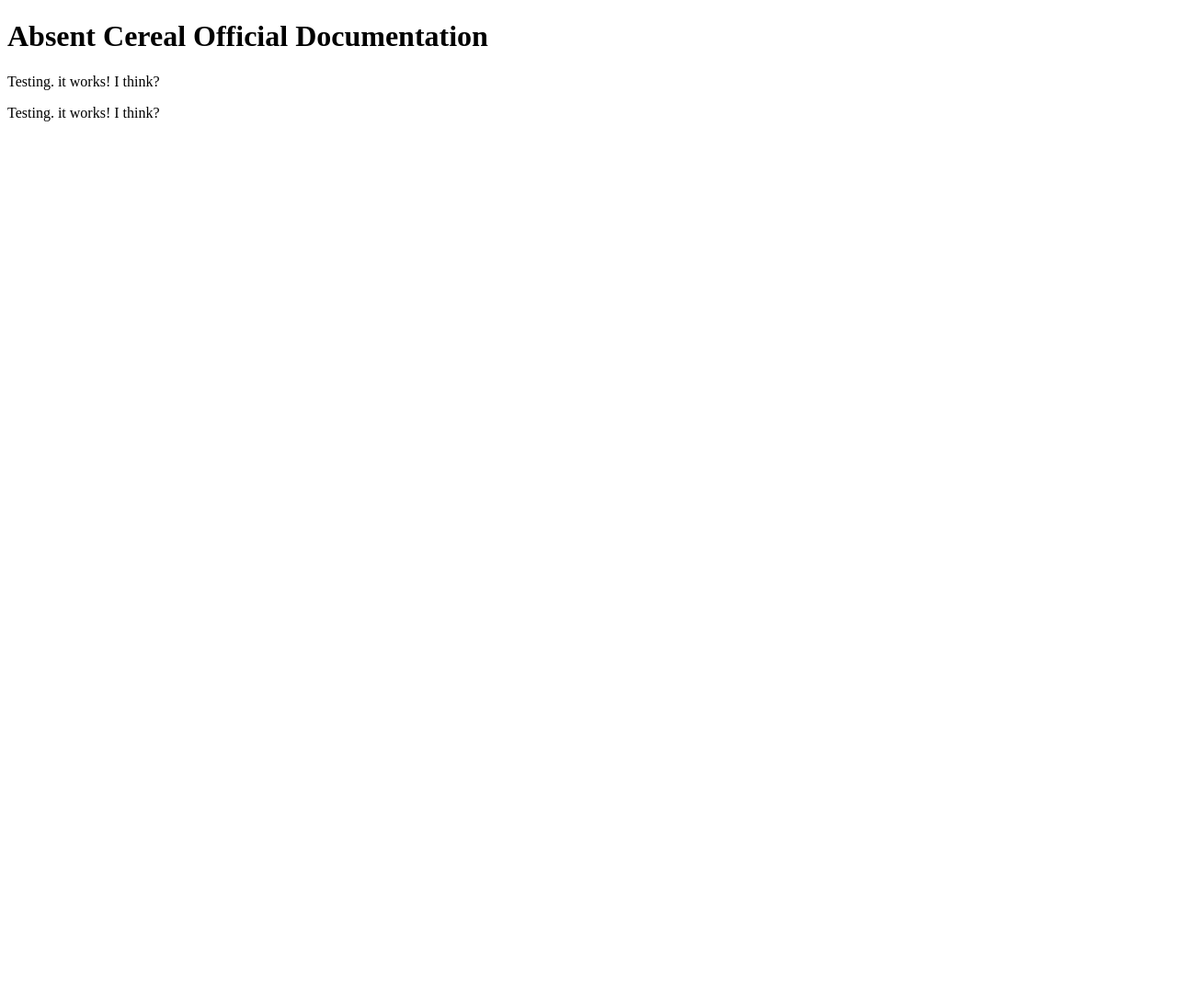
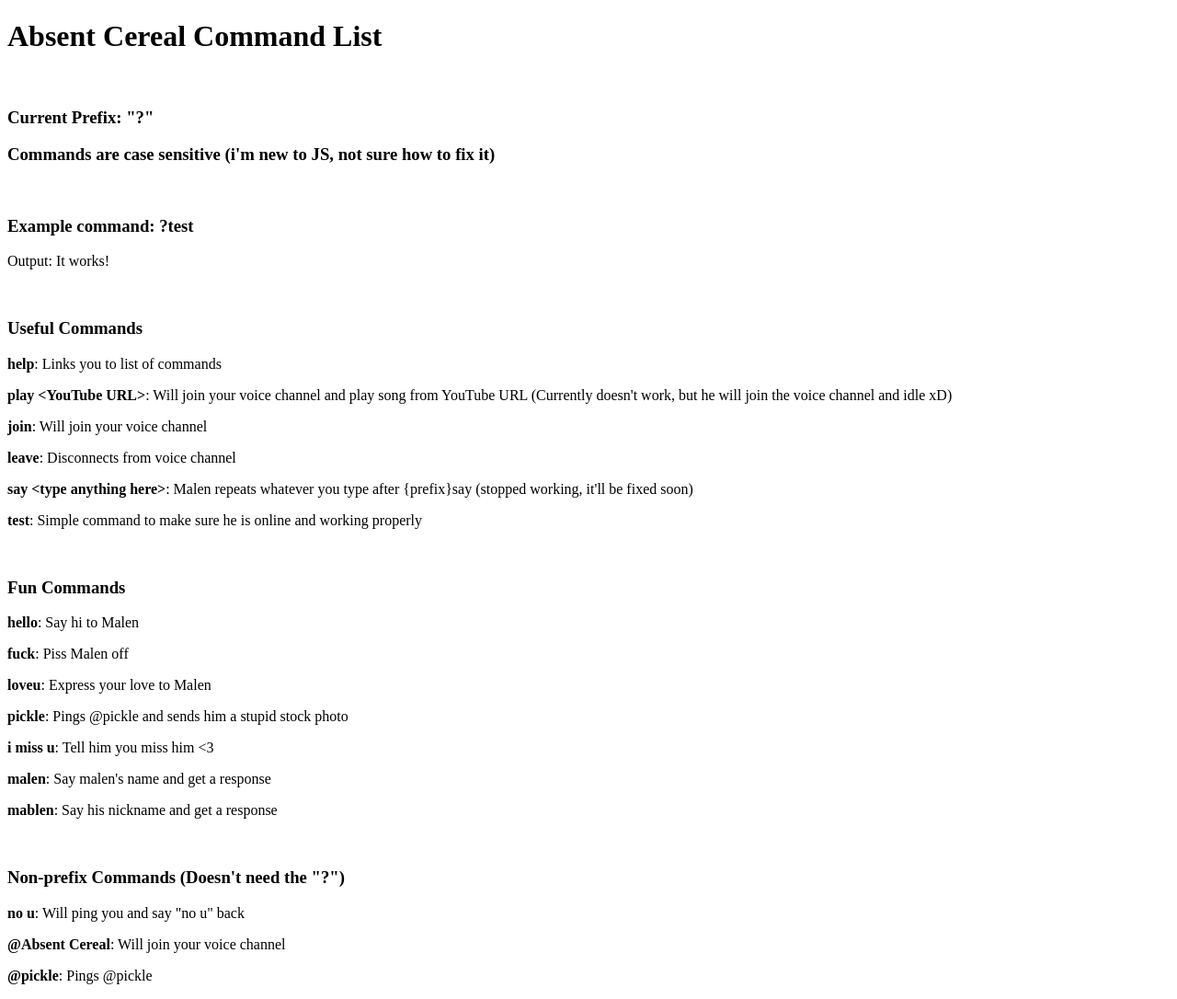
Before and after one commit to SL9M/sl9m.github.io, a plain HTML site: page malenbot/help.html in a window 1280 px wide. Shown: the whole page at 92% size. Before the commit the page ends 800 px from the top, so only its background shows below. Drawn offline with Linux system fonts and the light colour scheme.

Commit message:
Updated all commands for malenbot in help page

```diff
--- a/malenbot/help.html
+++ b/malenbot/help.html
@@ -2,9 +2,36 @@
 <html>
 <body>
 
-<h1>Absent Cereal Official Documentation</h1>
-<p>Testing. it works! I think?</p>
-<p>Testing. it works! I think?</p>
+<h1>Absent Cereal Command List</h1>
+<br>
+<h3>Current Prefix: "?"</h3>
+<h3>Commands are case sensitive (i'm new to JS, not sure how to fix it)</h3>
+<br>
+<h3>Example command: ?test</h3>
+<p>Output: It works!</p>
+<br>
+<h3>Useful Commands</h3>
+<p><b>help</b>: Links you to list of commands</p>
+<p><b>play &#60YouTube URL&#62</b>: Will join your voice channel and play song from YouTube URL (Currently doesn't work, but he will join the voice channel and idle xD)</p>
+<p><b>join</b>: Will join your voice channel</p>
+<p><b>leave</b>: Disconnects from voice channel</p>
+<p><b>say &#60type anything here&#62</b>: Malen repeats whatever you type after {prefix}say (stopped working, it'll be fixed soon)</p>
+<p><b>test</b>: Simple command to make sure he is online and working properly</p>
+
+<br>
+<h3>Fun Commands</h3>
+<p><b>hello</b>: Say hi to Malen</p>
+<p><b>fuck</b>: Piss Malen off</p>
+<p><b>loveu</b>: Express your love to Malen</p>
+<p><b>pickle</b>: Pings @pickle and sends him a stupid stock photo</p>
+<p><b>i miss u</b>: Tell him you miss him <3</p>
+<p><b>malen</b>: Say malen's name and get a response</p>
+<p><b>mablen</b>: Say his nickname and get a response</p>
+<br>
+<h3>Non-prefix Commands (Doesn't need the "?")</h3>
+<p><b>no u</b>: Will ping you and say "no u" back</p>
+<p><b>@Absent Cereal</b>: Will join your voice channel</p>
+<p><b>@pickle</b>: Pings @pickle</p>
 
 </body>
 </html>
```
